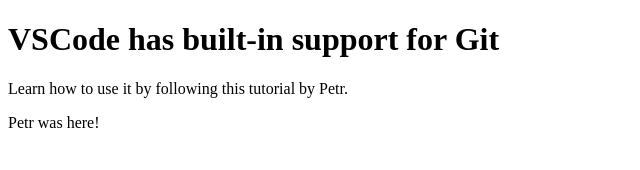
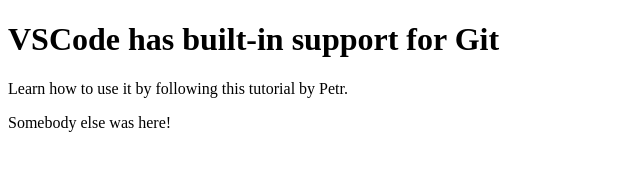
Before and after one commit to kevddawg/vscode-git, a plain HTML site: page index.html in a window 1280 px wide. Shown: the full height of the page, 0-640 px from the left. Drawn offline with Linux system fonts and the light colour scheme.

Commit message:
Update index.html

```diff
--- a/index.html
+++ b/index.html
@@ -8,6 +8,6 @@
 <body>
     <h1>VSCode has built-in support for Git</h1>
     <p>Learn how to use it by following this tutorial by Petr.</p>
-    <p>Petr was here!</p>
+    <p>Somebody else was here!</p>
 </body>
 </html>
```
